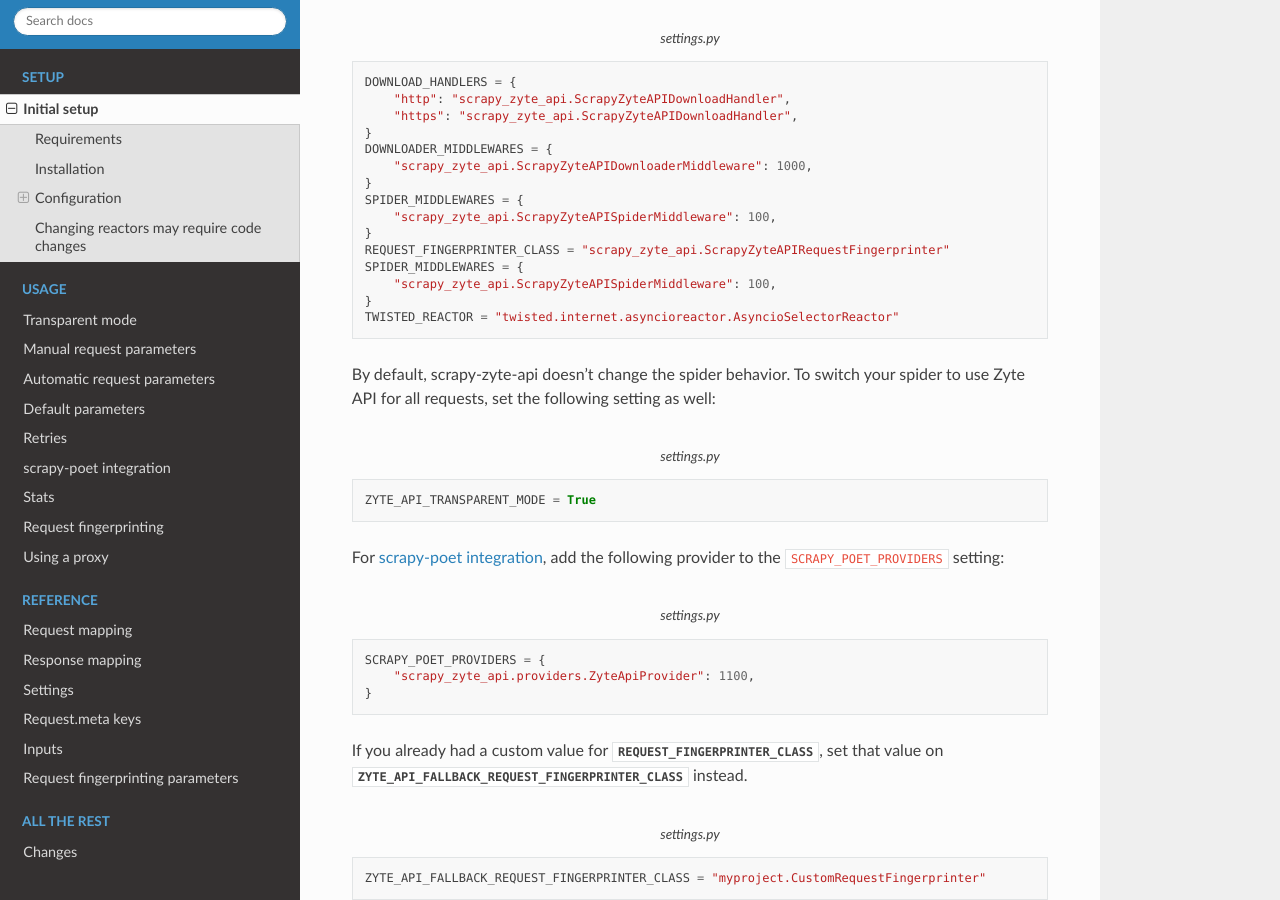
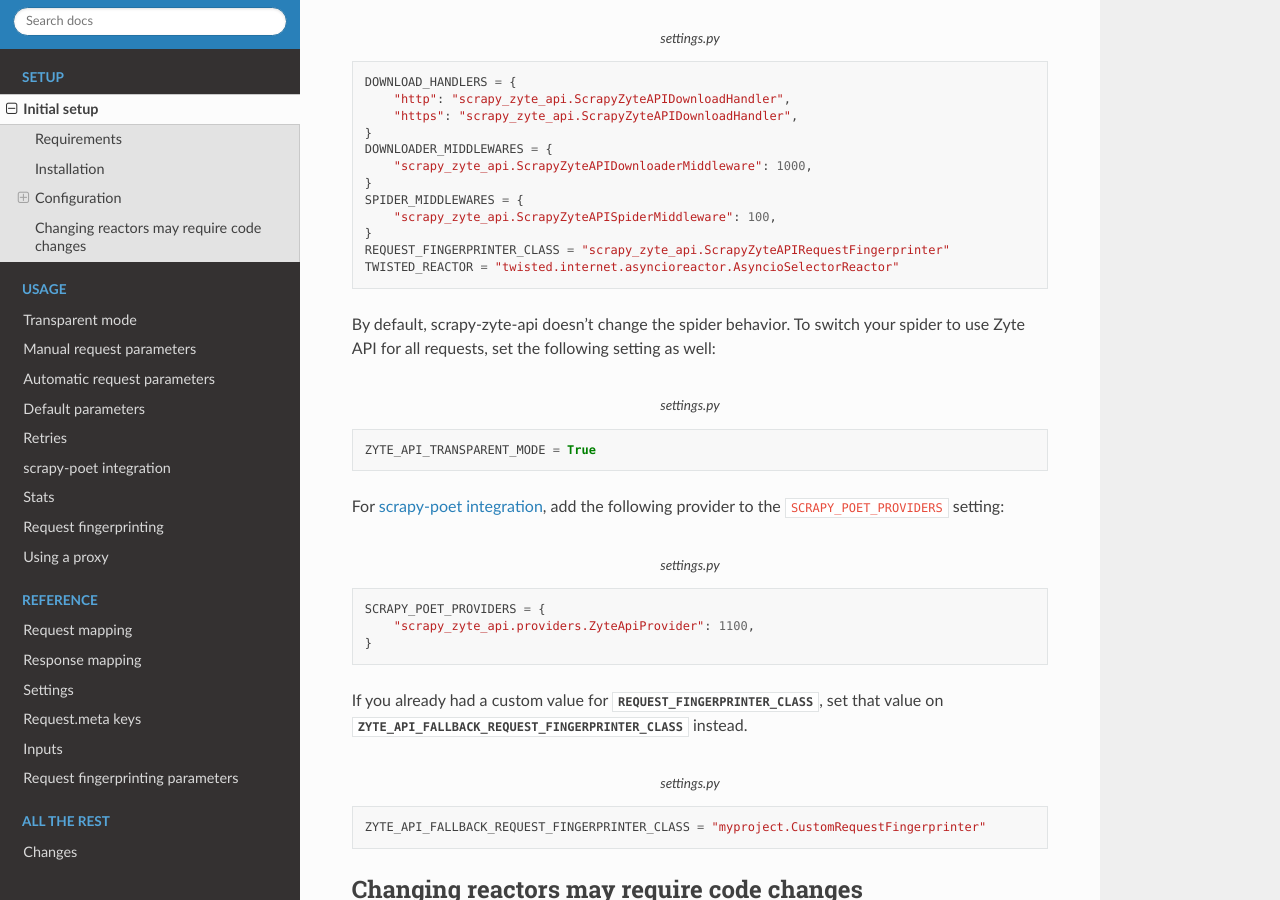
Before and after one commit to scrapy-plugins/scrapy-zyte-api, a Sphinx documentation site: the page built from docs/setup.rst, in a window 1280 px wide and 900 px high, scrolled down 1782 px. Built offline with Sphinx 7.4.7 and the Read the Docs theme 2.0.0, drawn with Linux system fonts in a browser that asks for light colours.

Commit message:
Remove duplicate setting from setup instructions

```diff
--- a/docs/setup.rst
+++ b/docs/setup.rst
@@ -110,9 +110,6 @@
         "scrapy_zyte_api.ScrapyZyteAPISpiderMiddleware": 100,
     }
     REQUEST_FINGERPRINTER_CLASS = "scrapy_zyte_api.ScrapyZyteAPIRequestFingerprinter"
-    SPIDER_MIDDLEWARES = {
-        "scrapy_zyte_api.ScrapyZyteAPISpiderMiddleware": 100,
-    }
     TWISTED_REACTOR = "twisted.internet.asyncioreactor.AsyncioSelectorReactor"
 
 By default, scrapy-zyte-api doesn't change the spider behavior. To switch your
```
